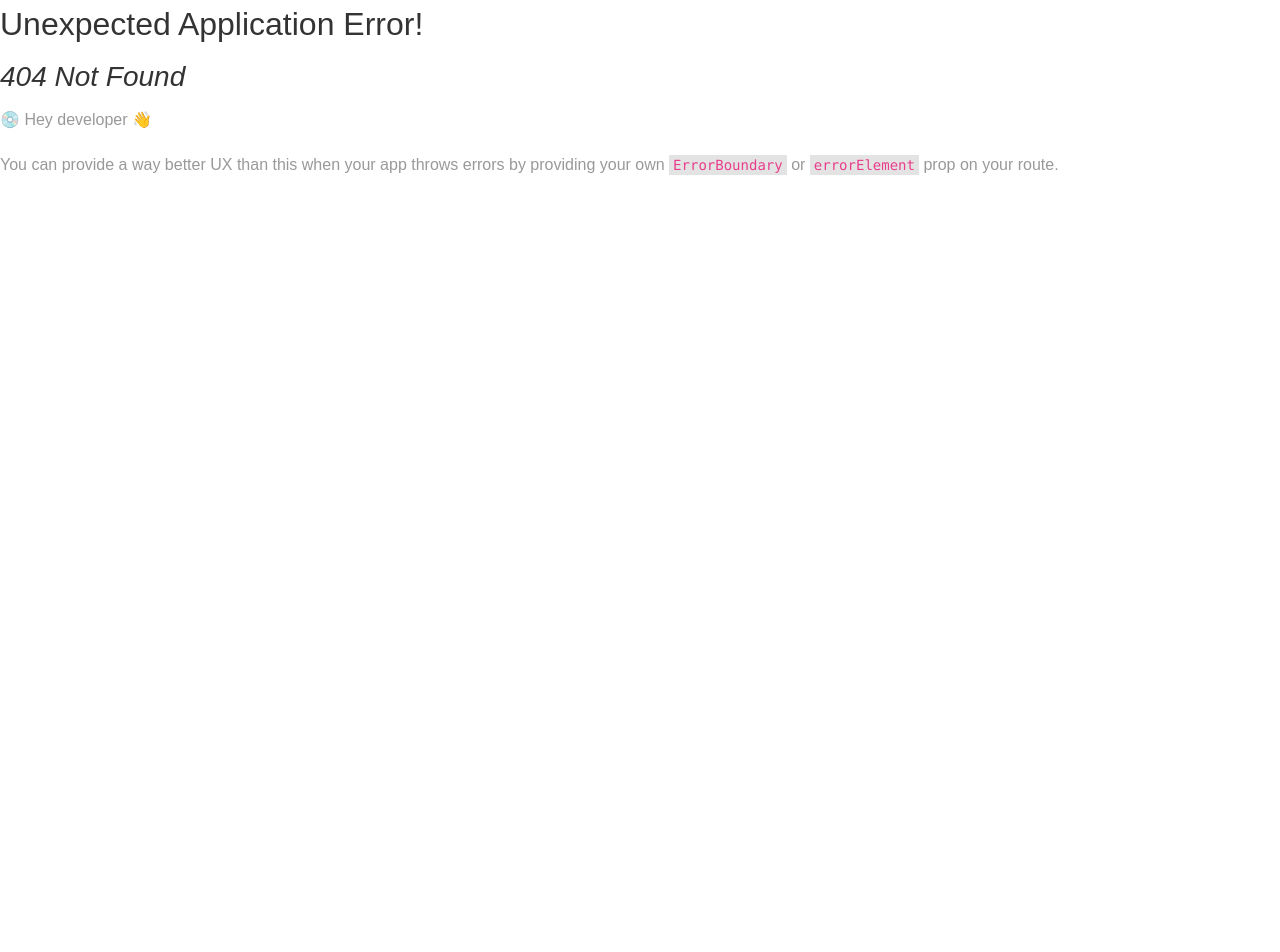
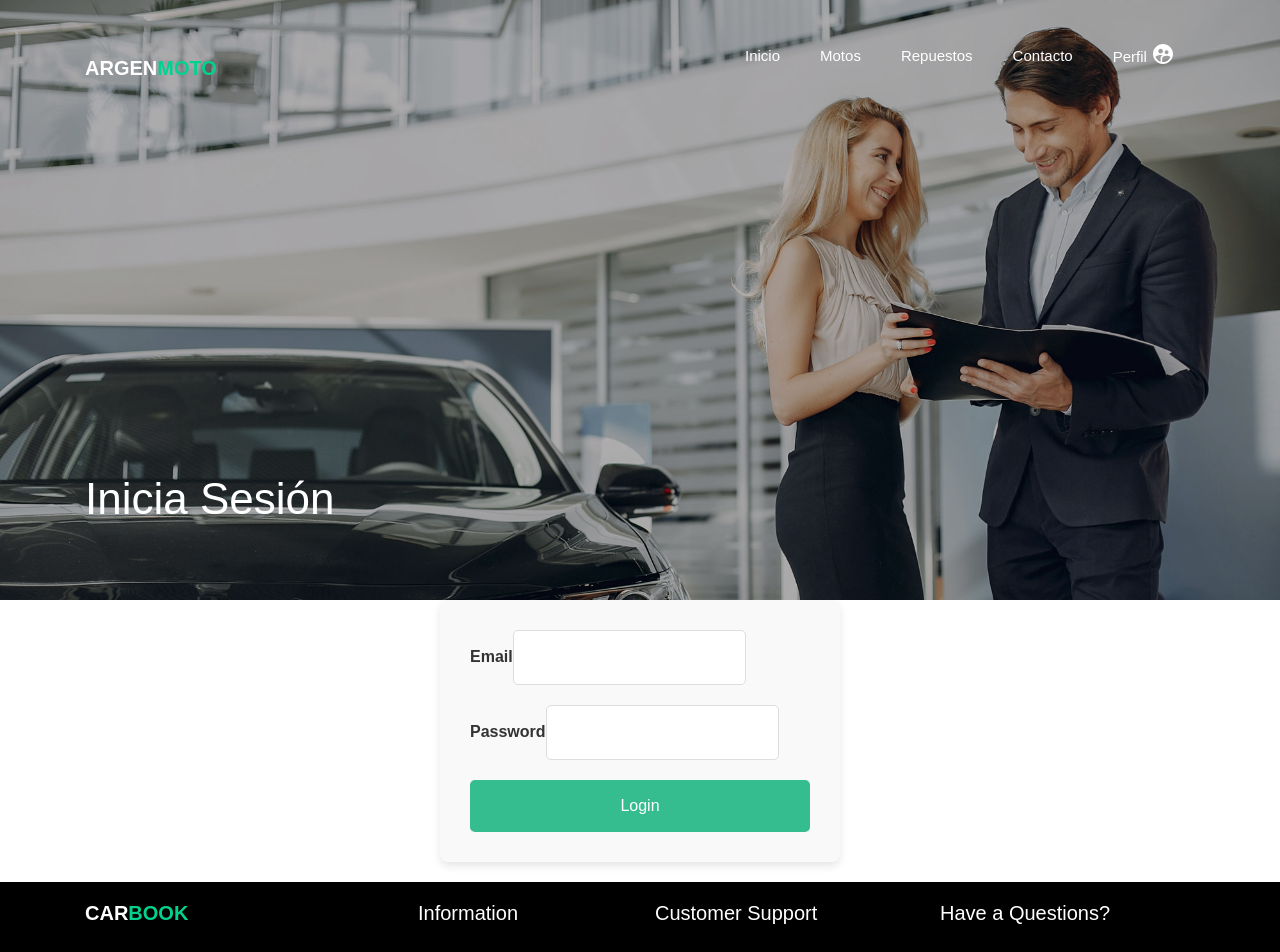
Before and after one commit to r1ky131115/Site-ArgenMoto, a React (Create React App) app: page /loginPage in a window 1280 px wide. Before the commit this address had no page. Shown: the top 952 px of the page. Before the commit the page ends 800 px from the top, so only its background shows below. Built offline with nearby package versions, Linux system fonts and the light colour scheme.

Commit message:
Register

```diff
--- a/package.json
+++ b/package.json
@@ -17,7 +17,7 @@
     "react-dom": "^18.3.1",
     "react-owl-carousel": "^2.3.3",
     "react-router-dom": "^6.27.0",
-    "react-scripts": "5.0.1",
+    "react-scripts": "^5.0.1",
     "typescript": "^4.9.5",
     "web-vitals": "^2.1.4"
   },
--- /dev/null
+++ b/src/components/LoginForm/LoginForm.css
@@ -0,0 +1,54 @@
+/* src/components/LoginForm.css */
+
+form {
+    text-align: center;
+    margin-top: 40px;
+    display: flex;
+    flex-direction: column;
+    max-width: 400px;
+    margin: 0 auto;
+    background-color: #f9f9f9;
+    padding: 30px;
+    border-radius: 8px;
+    box-shadow: 0 4px 8px rgba(0, 0, 0, 0.1);
+}
+
+div {
+    margin-bottom: 20px;
+    text-align: left;
+}
+
+label {
+    margin-bottom: 5px;
+    font-weight: bold;
+    color: #333;
+}
+
+input {
+    padding: 12px;
+    font-size: 16px;
+    border: 1px solid #ddd;
+    border-radius: 5px;
+    transition: border-color 0.3s ease, box-shadow 0.3s ease;
+}
+
+input:focus {
+    border-color: #4a90e2;
+    box-shadow: 0 0 5px rgba(74, 144, 226, 0.5);
+    outline: none;
+}
+
+button {
+    padding: 12px;
+    font-size: 16px;
+    color: #fff;
+    background-color: #35bd90;
+    border: none;
+    border-radius: 5px;
+    cursor: pointer;
+    transition: background-color 0.3s ease;
+}
+
+button:hover {
+    background-color: #35bd90;
+}
--- /dev/null
+++ b/src/components/LoginForm/LoginForm.tsx
@@ -0,0 +1,47 @@
+// src/components/LoginForm.tsx
+import React, { useState } from 'react';
+import { LoginCredentials } from '../../types/auth';
+import './LoginForm.css';
+
+
+interface LoginFormProps {
+  onLogin: (credentials: LoginCredentials) => void;
+}
+
+const LoginForm: React.FC<LoginFormProps> = ({ onLogin }) => {
+  const [email, setEmail] = useState('');
+  const [password, setPassword] = useState('');
+
+  const handleSubmit = (event: React.FormEvent) => {
+    event.preventDefault();
+    onLogin({ email, password });
+  };
+
+  return (
+    <form onSubmit={handleSubmit}>
+      <div>
+        <label htmlFor="email ">Email </label>
+        <input
+          type="email"
+          id="email"
+          value={email}
+          onChange={(e) => setEmail(e.target.value)}
+          required
+        />
+      </div>
+      <div>
+        <label htmlFor="password ">Password </label>
+        <input
+          type="password"
+          id="password"
+          value={password}
+          onChange={(e) => setPassword(e.target.value)}
+          required
+        />
+      </div>
+      <button type="submit">Login</button>
+    </form>
+  );
+};
+
+export default LoginForm;
--- a/src/components/Navbar/Navbar.tsx
+++ b/src/components/Navbar/Navbar.tsx
@@ -74,8 +74,8 @@ const Navbar: React.FC = () => {
               </NavLink>
             </li>
             <li className="nav-item">
-              <NavLink
-                to="/perfil"
+            <NavLink
+                to="/loginPage" // Asegúrate que la ruta coincida con la que definiste en tus rutas
                 className={({ isActive }) =>
                   `nav-link ${isActive ? 'active' : ''}`
                 }
--- /dev/null
+++ b/src/pages/LoginPage/LoginPage.tsx
@@ -0,0 +1,51 @@
+// src/pages/LoginPage.tsx
+
+import React from 'react';
+import LoginForm from '../../components/LoginForm/LoginForm';
+import { LoginCredentials, AuthResponse } from '../../types/auth';
+import PageHeader from '../../components/Header/PageHeader';
+import VehicleGrid from '../../components/Sections/VehicleCardSection';
+import { ListOfVehicles } from "../../utils/Mock/mockVehicles";
+import '../../index.css';
+
+const LoginPage: React.FC = () => {
+  const handleLogin = async (credentials: LoginCredentials) => {
+    try {
+      // Simulación de una llamada a la API
+      const response = await fetch('/api/login', {
+        method: 'POST',
+        headers: {
+          'Content-Type': 'application/json',
+        },
+        body: JSON.stringify(credentials),
+      });
+
+      if (!response.ok) {
+        throw new Error('Failed to login');
+      }
+
+      const data: AuthResponse = await response.json();
+      console.log('User logged in:', data);
+
+      // Aquí podrías guardar el token en localStorage, Redux, o un Context
+    } catch (error) {
+      console.error('Error:', error);
+    }
+  };
+
+  return (
+    <>
+    <PageHeader
+        backgroundImage="/images/bg_3.jpg"
+        title="Inicia Sesión"
+      />
+     <div>
+
+      <LoginForm onLogin={handleLogin} />
+    </div>
+    </>
+
+  );
+};
+
+export default LoginPage;
--- a/src/routes/routes.tsx
+++ b/src/routes/routes.tsx
@@ -2,6 +2,7 @@ import { createBrowserRouter } from 'react-router-dom';
 import Layout from '../components/Layout/Layout';
 import Home from '../pages/Home/Home';
 import VehiclesGrid from '../pages/Vehicles/VehiclesGrid';
+import LoginPage from '../pages/LoginPage/LoginPage';
 // import SpareParts from '../pages/SpareParts/SpareParts';
 // import Contact from '../pages/Contact/Contact';
 
@@ -12,8 +13,8 @@ export const router = createBrowserRouter([
     children: [
       { path: '/', element: <Home /> },
       { path: '/vehicles', element: <VehiclesGrid /> },
-    //   { path: '/repuestos', element: <SpareParts /> },
-    //   { path: '/contacto', element: <Contact /> },
+      { path: '/loginPage', element: <LoginPage /> },
+      // { path: '/contacto', element: <Contact /> },
     ],
   },
 ]);
```
Also changed, not shown: src/types/auth.d.ts (added, +14 -0 lines), 1 other file (tests, documents, lock files or other folders).
